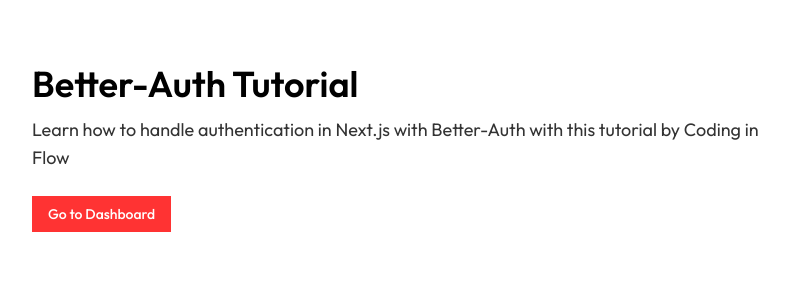
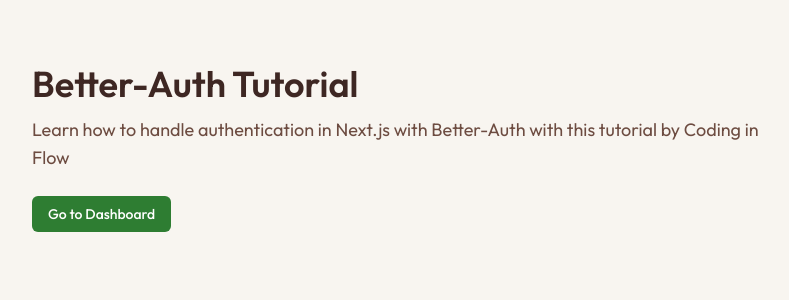
Before and after one commit to codinginflow/better-auth-tutorial-prep, a Next.js app: page / in a window 1280 px wide. Shown: the top 300 px of the page, without its empty margins (240-1029 px from the left). Built offline with nearby package versions, Linux system fonts and the light colour scheme.

Commit message:
Improve styling

```diff
--- a/src/app/(main)/dashboard/page.tsx
+++ b/src/app/(main)/dashboard/page.tsx
@@ -1,5 +1,4 @@
 import { CurrentUser } from "@/components/current-user";
-import { Alert, AlertDescription } from "@/components/ui/alert";
 import { Avatar, AvatarFallback, AvatarImage } from "@/components/ui/avatar";
 import { Badge } from "@/components/ui/badge";
 import { Button } from "@/components/ui/button";
@@ -55,22 +54,19 @@
   if (user.emailVerified) return null;
 
   return (
-    <Alert className="border-amber-200 bg-amber-50 dark:border-amber-800 dark:bg-amber-950 items-center">
-      <MailIcon className="h-4 w-4 text-amber-600 dark:text-amber-400" />
-      <AlertDescription className="flex items-center justify-between">
-        <span className="text-amber-800 dark:text-amber-200">
-          Please verify your email address to access all features.
-        </span>
-        <Button
-          variant="outline"
-          size="sm"
-          className="ml-4 hover:text-amber-800 border-amber-300 text-amber-800 hover:bg-amber-100 dark:border-amber-700 dark:text-amber-200 dark:hover:bg-amber-900 bg-transparent"
-          asChild
-        >
+    <div className="bg-yellow-50 border border-yellow-200 rounded-lg p-4 dark:bg-yellow-950/30 dark:border-yellow-800/50">
+      <div className="flex items-center justify-between">
+        <div className="flex items-center gap-3">
+          <MailIcon className="h-5 w-5 text-yellow-600 dark:text-yellow-400" />
+          <span className="text-yellow-800 dark:text-yellow-200">
+            Please verify your email address to access all features.
+          </span>
+        </div>
+        <Button size="sm" asChild>
           <Link href="/verify-email">Verify Email</Link>
         </Button>
-      </AlertDescription>
-    </Alert>
+      </div>
+    </div>
   );
 }
 
--- a/src/app/globals.css
+++ b/src/app/globals.css
@@ -4,99 +4,99 @@
 @custom-variant dark (&:is(.dark *));
 
 :root {
-  --background: oklch(1.0000 0 0);
-  --foreground: oklch(0 0 0);
-  --card: oklch(1.0000 0 0);
-  --card-foreground: oklch(0 0 0);
-  --popover: oklch(1.0000 0 0);
-  --popover-foreground: oklch(0 0 0);
-  --primary: oklch(0.6489 0.2370 26.9728);
+  --background: oklch(0.9711 0.0074 80.7211);
+  --foreground: oklch(0.3000 0.0358 30.2042);
+  --card: oklch(0.9711 0.0074 80.7211);
+  --card-foreground: oklch(0.3000 0.0358 30.2042);
+  --popover: oklch(0.9711 0.0074 80.7211);
+  --popover-foreground: oklch(0.3000 0.0358 30.2042);
+  --primary: oklch(0.5234 0.1347 144.1672);
   --primary-foreground: oklch(1.0000 0 0);
-  --secondary: oklch(0.9680 0.2110 109.7692);
-  --secondary-foreground: oklch(0 0 0);
-  --muted: oklch(0.9551 0 0);
-  --muted-foreground: oklch(0.3211 0 0);
-  --accent: oklch(0.5635 0.2408 260.8178);
-  --accent-foreground: oklch(1.0000 0 0);
-  --destructive: oklch(0 0 0);
+  --secondary: oklch(0.9571 0.0210 147.6360);
+  --secondary-foreground: oklch(0.4254 0.1159 144.3078);
+  --muted: oklch(0.9370 0.0142 74.4218);
+  --muted-foreground: oklch(0.4495 0.0486 39.2110);
+  --accent: oklch(0.8952 0.0504 146.0366);
+  --accent-foreground: oklch(0.4254 0.1159 144.3078);
+  --destructive: oklch(0.5386 0.1937 26.7249);
   --destructive-foreground: oklch(1.0000 0 0);
-  --border: oklch(0 0 0);
-  --input: oklch(0 0 0);
-  --ring: oklch(0.6489 0.2370 26.9728);
-  --chart-1: oklch(0.6489 0.2370 26.9728);
-  --chart-2: oklch(0.9680 0.2110 109.7692);
-  --chart-3: oklch(0.5635 0.2408 260.8178);
-  --chart-4: oklch(0.7323 0.2492 142.4953);
-  --chart-5: oklch(0.5931 0.2726 328.3634);
-  --sidebar: oklch(0.9551 0 0);
-  --sidebar-foreground: oklch(0 0 0);
-  --sidebar-primary: oklch(0.6489 0.2370 26.9728);
+  --border: oklch(0.8805 0.0208 74.6428);
+  --input: oklch(0.8805 0.0208 74.6428);
+  --ring: oklch(0.5234 0.1347 144.1672);
+  --chart-1: oklch(0.6731 0.1624 144.2083);
+  --chart-2: oklch(0.5752 0.1446 144.1813);
+  --chart-3: oklch(0.5234 0.1347 144.1672);
+  --chart-4: oklch(0.4254 0.1159 144.3078);
+  --chart-5: oklch(0.2157 0.0453 145.7256);
+  --sidebar: oklch(0.9370 0.0142 74.4218);
+  --sidebar-foreground: oklch(0.3000 0.0358 30.2042);
+  --sidebar-primary: oklch(0.5234 0.1347 144.1672);
   --sidebar-primary-foreground: oklch(1.0000 0 0);
-  --sidebar-accent: oklch(0.5635 0.2408 260.8178);
-  --sidebar-accent-foreground: oklch(1.0000 0 0);
-  --sidebar-border: oklch(0 0 0);
-  --sidebar-ring: oklch(0.6489 0.2370 26.9728);
-  --font-sans: DM Sans, sans-serif;
-  --font-serif: ui-serif, Georgia, Cambria, "Times New Roman", Times, serif;
-  --font-mono: Space Mono, monospace;
-  --radius: 0px;
-  --shadow-2xs: 4px 4px 0px 0px hsl(0 0% 0% / 0.50);
-  --shadow-xs: 4px 4px 0px 0px hsl(0 0% 0% / 0.50);
-  --shadow-sm: 4px 4px 0px 0px hsl(0 0% 0% / 1.00), 4px 1px 2px -1px hsl(0 0% 0% / 1.00);
-  --shadow: 4px 4px 0px 0px hsl(0 0% 0% / 1.00), 4px 1px 2px -1px hsl(0 0% 0% / 1.00);
-  --shadow-md: 4px 4px 0px 0px hsl(0 0% 0% / 1.00), 4px 2px 4px -1px hsl(0 0% 0% / 1.00);
-  --shadow-lg: 4px 4px 0px 0px hsl(0 0% 0% / 1.00), 4px 4px 6px -1px hsl(0 0% 0% / 1.00);
-  --shadow-xl: 4px 4px 0px 0px hsl(0 0% 0% / 1.00), 4px 8px 10px -1px hsl(0 0% 0% / 1.00);
-  --shadow-2xl: 4px 4px 0px 0px hsl(0 0% 0% / 2.50);
+  --sidebar-accent: oklch(0.8952 0.0504 146.0366);
+  --sidebar-accent-foreground: oklch(0.4254 0.1159 144.3078);
+  --sidebar-border: oklch(0.8805 0.0208 74.6428);
+  --sidebar-ring: oklch(0.5234 0.1347 144.1672);
+  --font-sans: Montserrat, sans-serif;
+  --font-serif: Merriweather, serif;
+  --font-mono: Source Code Pro, monospace;
+  --radius: 0.5rem;
+  --shadow-2xs: 0 1px 3px 0px hsl(0 0% 0% / 0.05);
+  --shadow-xs: 0 1px 3px 0px hsl(0 0% 0% / 0.05);
+  --shadow-sm: 0 1px 3px 0px hsl(0 0% 0% / 0.10), 0 1px 2px -1px hsl(0 0% 0% / 0.10);
+  --shadow: 0 1px 3px 0px hsl(0 0% 0% / 0.10), 0 1px 2px -1px hsl(0 0% 0% / 0.10);
+  --shadow-md: 0 1px 3px 0px hsl(0 0% 0% / 0.10), 0 2px 4px -1px hsl(0 0% 0% / 0.10);
+  --shadow-lg: 0 1px 3px 0px hsl(0 0% 0% / 0.10), 0 4px 6px -1px hsl(0 0% 0% / 0.10);
+  --shadow-xl: 0 1px 3px 0px hsl(0 0% 0% / 0.10), 0 8px 10px -1px hsl(0 0% 0% / 0.10);
+  --shadow-2xl: 0 1px 3px 0px hsl(0 0% 0% / 0.25);
   --tracking-normal: 0em;
   --spacing: 0.25rem;
 }
 
 .dark {
-  --background: oklch(0 0 0);
-  --foreground: oklch(1.0000 0 0);
-  --card: oklch(0.3211 0 0);
-  --card-foreground: oklch(1.0000 0 0);
-  --popover: oklch(0.3211 0 0);
-  --popover-foreground: oklch(1.0000 0 0);
-  --primary: oklch(0.7044 0.1872 23.1858);
-  --primary-foreground: oklch(0 0 0);
-  --secondary: oklch(0.9691 0.2005 109.6228);
-  --secondary-foreground: oklch(0 0 0);
-  --muted: oklch(0.3211 0 0);
-  --muted-foreground: oklch(0.8452 0 0);
-  --accent: oklch(0.6755 0.1765 252.2592);
-  --accent-foreground: oklch(0 0 0);
-  --destructive: oklch(1.0000 0 0);
-  --destructive-foreground: oklch(0 0 0);
-  --border: oklch(1.0000 0 0);
-  --input: oklch(1.0000 0 0);
-  --ring: oklch(0.7044 0.1872 23.1858);
-  --chart-1: oklch(0.7044 0.1872 23.1858);
-  --chart-2: oklch(0.9691 0.2005 109.6228);
-  --chart-3: oklch(0.6755 0.1765 252.2592);
-  --chart-4: oklch(0.7395 0.2268 142.8504);
-  --chart-5: oklch(0.6131 0.2458 328.0714);
-  --sidebar: oklch(0 0 0);
-  --sidebar-foreground: oklch(1.0000 0 0);
-  --sidebar-primary: oklch(0.7044 0.1872 23.1858);
-  --sidebar-primary-foreground: oklch(0 0 0);
-  --sidebar-accent: oklch(0.6755 0.1765 252.2592);
-  --sidebar-accent-foreground: oklch(0 0 0);
-  --sidebar-border: oklch(1.0000 0 0);
-  --sidebar-ring: oklch(0.7044 0.1872 23.1858);
-  --font-sans: DM Sans, sans-serif;
-  --font-serif: ui-serif, Georgia, Cambria, "Times New Roman", Times, serif;
-  --font-mono: Space Mono, monospace;
-  --radius: 0px;
-  --shadow-2xs: 4px 4px 0px 0px hsl(0 0% 0% / 0.50);
-  --shadow-xs: 4px 4px 0px 0px hsl(0 0% 0% / 0.50);
-  --shadow-sm: 4px 4px 0px 0px hsl(0 0% 0% / 1.00), 4px 1px 2px -1px hsl(0 0% 0% / 1.00);
-  --shadow: 4px 4px 0px 0px hsl(0 0% 0% / 1.00), 4px 1px 2px -1px hsl(0 0% 0% / 1.00);
-  --shadow-md: 4px 4px 0px 0px hsl(0 0% 0% / 1.00), 4px 2px 4px -1px hsl(0 0% 0% / 1.00);
-  --shadow-lg: 4px 4px 0px 0px hsl(0 0% 0% / 1.00), 4px 4px 6px -1px hsl(0 0% 0% / 1.00);
-  --shadow-xl: 4px 4px 0px 0px hsl(0 0% 0% / 1.00), 4px 8px 10px -1px hsl(0 0% 0% / 1.00);
-  --shadow-2xl: 4px 4px 0px 0px hsl(0 0% 0% / 2.50);
+  --background: oklch(0.2683 0.0279 150.7681);
+  --foreground: oklch(0.9423 0.0097 72.6595);
+  --card: oklch(0.3327 0.0271 146.9867);
+  --card-foreground: oklch(0.9423 0.0097 72.6595);
+  --popover: oklch(0.3327 0.0271 146.9867);
+  --popover-foreground: oklch(0.9423 0.0097 72.6595);
+  --primary: oklch(0.6731 0.1624 144.2083);
+  --primary-foreground: oklch(0.2157 0.0453 145.7256);
+  --secondary: oklch(0.3942 0.0265 142.9926);
+  --secondary-foreground: oklch(0.8970 0.0166 142.5518);
+  --muted: oklch(0.3327 0.0271 146.9867);
+  --muted-foreground: oklch(0.8579 0.0174 76.0955);
+  --accent: oklch(0.5752 0.1446 144.1813);
+  --accent-foreground: oklch(0.9423 0.0097 72.6595);
+  --destructive: oklch(0.5386 0.1937 26.7249);
+  --destructive-foreground: oklch(0.9423 0.0097 72.6595);
+  --border: oklch(0.3942 0.0265 142.9926);
+  --input: oklch(0.3942 0.0265 142.9926);
+  --ring: oklch(0.6731 0.1624 144.2083);
+  --chart-1: oklch(0.7660 0.1179 145.2950);
+  --chart-2: oklch(0.7185 0.1417 144.8887);
+  --chart-3: oklch(0.6731 0.1624 144.2083);
+  --chart-4: oklch(0.6291 0.1543 144.2031);
+  --chart-5: oklch(0.5752 0.1446 144.1813);
+  --sidebar: oklch(0.2683 0.0279 150.7681);
+  --sidebar-foreground: oklch(0.9423 0.0097 72.6595);
+  --sidebar-primary: oklch(0.6731 0.1624 144.2083);
+  --sidebar-primary-foreground: oklch(0.2157 0.0453 145.7256);
+  --sidebar-accent: oklch(0.5752 0.1446 144.1813);
+  --sidebar-accent-foreground: oklch(0.9423 0.0097 72.6595);
+  --sidebar-border: oklch(0.3942 0.0265 142.9926);
+  --sidebar-ring: oklch(0.6731 0.1624 144.2083);
+  --font-sans: Montserrat, sans-serif;
+  --font-serif: Merriweather, serif;
+  --font-mono: Source Code Pro, monospace;
+  --radius: 0.5rem;
+  --shadow-2xs: 0 1px 3px 0px hsl(0 0% 0% / 0.05);
+  --shadow-xs: 0 1px 3px 0px hsl(0 0% 0% / 0.05);
+  --shadow-sm: 0 1px 3px 0px hsl(0 0% 0% / 0.10), 0 1px 2px -1px hsl(0 0% 0% / 0.10);
+  --shadow: 0 1px 3px 0px hsl(0 0% 0% / 0.10), 0 1px 2px -1px hsl(0 0% 0% / 0.10);
+  --shadow-md: 0 1px 3px 0px hsl(0 0% 0% / 0.10), 0 2px 4px -1px hsl(0 0% 0% / 0.10);
+  --shadow-lg: 0 1px 3px 0px hsl(0 0% 0% / 0.10), 0 4px 6px -1px hsl(0 0% 0% / 0.10);
+  --shadow-xl: 0 1px 3px 0px hsl(0 0% 0% / 0.10), 0 8px 10px -1px hsl(0 0% 0% / 0.10);
+  --shadow-2xl: 0 1px 3px 0px hsl(0 0% 0% / 0.25);
 }
 
 @theme inline {
```
